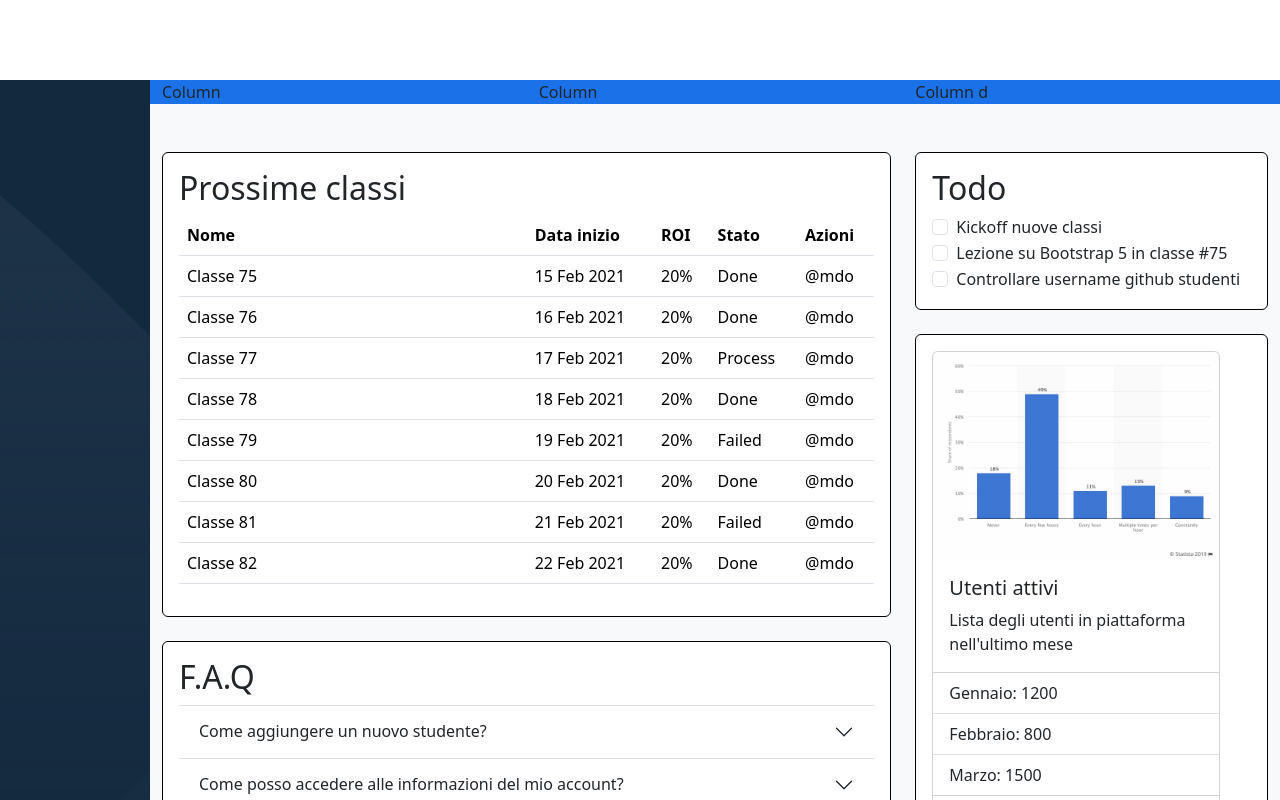
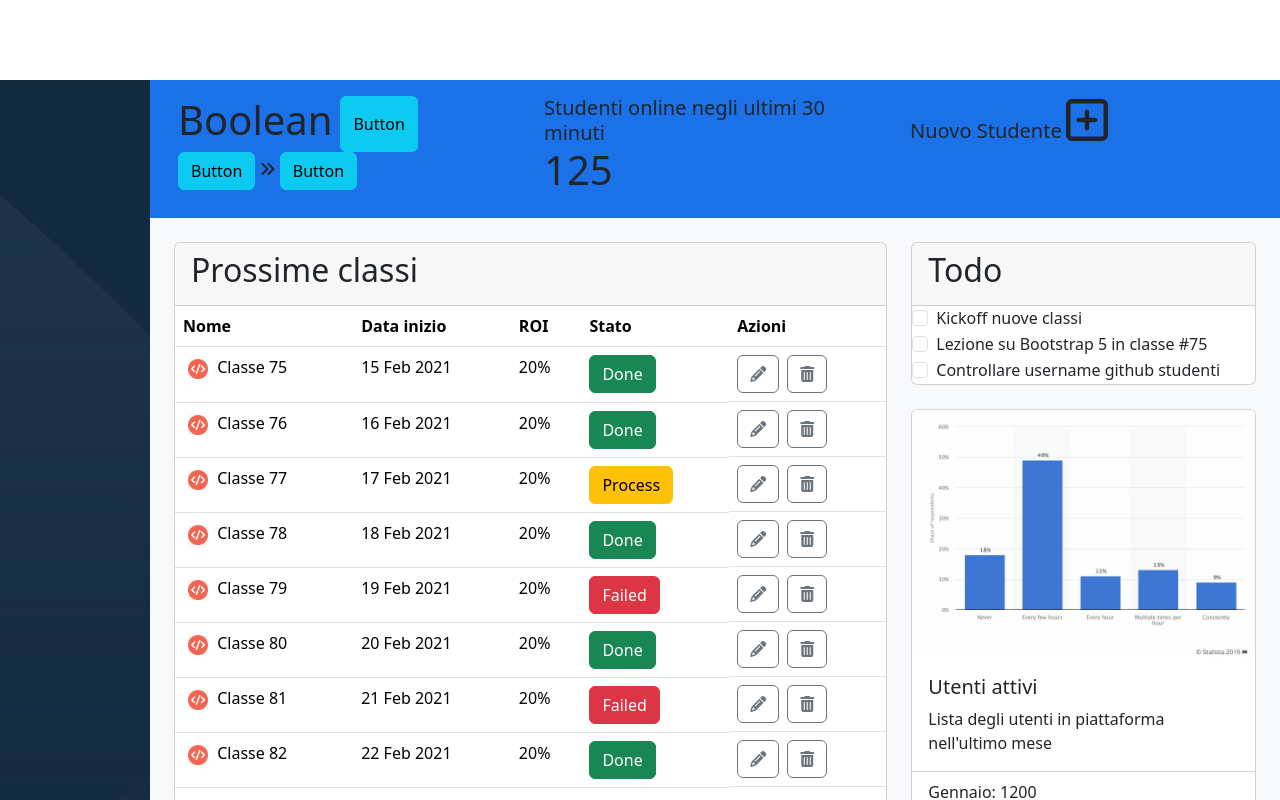
Before and after one commit to MarcoFonti/html-css-bootstrap-dashboard, a plain HTML site: page index.html in a window 1280 px wide. Drawn offline with nearby package versions, Linux system fonts and the light colour scheme.

Commit message:
add style main draft

```diff
--- a/css/style.css
+++ b/css/style.css
@@ -50,11 +50,32 @@
     background-color: #342e2e;
 }
 
+.recipe-image {
+    width: 20px;
+    margin:0px 5px;
+}
+
+
+
+
 /* ?MEDRIA QUERY*/
+
+@media screen and (min-width: 768px) {
+     /* Elementi solo a Schermo grande */
+     .large-display {
+
+    }
+}
+
 @media screen and (min-width: 992px) {
 
     /* Grandezza Aside */
     .recipe-aside {
         flex-basis: 150px;
     }
+
+    /* Elementi solo a Schermo grande */
+    .large-display {
+        display: inline-block;
+    }
 }
--- a/index.html
+++ b/index.html
@@ -23,31 +23,45 @@
           <header class="header-activity">
             <div class="container">
               <!-- Contenitore Row -->
-              <div class="row row-cols-1 row-cols-md-3">
+              <div class="row row-cols-1 row-cols-md-3 d-flex p-3">
                 <!-- Collona Primaria -->
                 <div class="col order-md-1">
-                  Column d
+                  <span class="h5">Nuovo Studente</span>
+                  <i class="fa-regular fa-square-plus fa-3x"></i>
                 </div>
                 <div class="col">
-                  Column
+                  <div class="d-flex gap-2">
+                    <h1>Boolean</h1>
+                    <button class="btn btn-info" type="button">Button</button>
+                  </div>
+                  <div class="d-grid gap-2 d-md-block">
+                    <button class="btn btn-info" type="button">Button</button>
+                    <i class="fa-solid fa-angles-right"></i>
+                    <button class="btn btn-info" type="button">Button</button>
+                  </div>
                 </div>
                 <div class="col">
-                  Column
+                  <span class="h5">Studenti online negli ultimi 30 minuti</span>
+                  <div class="h1">125</div>
                 </div>
               </div>
             </div>
           </header>
           <section class="recipe-progression">
-            <div class="container">
-              <div class="row py-5">
+            <div class="p-4">
+              <!-- Contenitore Row -->
+              <div class="row">
+                <!-- Collona Primaria -->
                 <div class="col-12 col-md-8">
-                  <div class="border border-black p-3 rounded-2 bg-white mb-4">
                   <!-- Tabella Classi -->
+                  <div class="card mb-4">
+                    <div class="card-header">
                       <h2>Prossime classi</h2>
+                    </div>
                     <table class="table caption-top table-hover">
                       <thead>
                         <tr>
-                          <th class="col-6" scope="col">Nome</th>
+                          <th class="col" scope="col">Nome</th>
                           <th scope="col">Data inizio</th>
                           <th scope="col">ROI</th>
                           <th scope="col">Stato</th>
@@ -56,69 +70,110 @@
                       </thead>
                       <tbody>
                         <tr>
-                          <td>Classe 75</td>
+                          <td><img class="recipe-image" src="img/class-avatar.jpg" alt="Immagine Classe"> Classe 75</td>
                           <td>15 Feb 2021</td>
                           <td>20%</td>
-                          <td>Done</td>
-                          <td>@mdo</td>
+                          <td>
+                            <button type="button" class="btn btn-success">Done</button>
+                          </td>
+                          <td class="d-flex gap-2">
+                            <button type="button" class="btn btn-outline-secondary"><i class="fa-solid fa-pencil"></i></button>
+                            <button type="button" class="btn btn-outline-secondary"><i class="fa-solid fa-trash-can"></i></button>
+                          </td>
                         </tr>
                         <tr>
-                          <td>Classe 76</td>
+                          <td><img class="recipe-image" src="img/class-avatar.jpg" alt="Immagine Classe"> Classe 76</td>
                           <td>16 Feb 2021</td>
                           <td>20%</td>
-                          <td>Done</td>
-                          <td>@mdo</td>
+                          <td>
+                            <button type="button" class="btn btn-success">Done</button>
+                          </td>
+                          <td class="d-flex gap-2">
+                            <button type="button" class="btn btn-outline-secondary"><i class="fa-solid fa-pencil"></i></button>
+                            <button type="button" class="btn btn-outline-secondary"><i class="fa-solid fa-trash-can"></i></button>
+                          </td>
                         </tr>
                         <tr>
-                          <td>Classe 77</td>
+                          <td><img class="recipe-image" src="img/class-avatar.jpg" alt="Immagine Classe"> Classe 77</td>
                           <td>17 Feb 2021</td>
                           <td>20%</td>
-                          <td>Process</td>
-                          <td>@mdo</td>
+                          <td>
+                            <button type="button" class="btn btn-warning">Process</button>
+                          </td>
+                          <td class="d-flex gap-2">
+                            <button type="button" class="btn btn-outline-secondary"><i class="fa-solid fa-pencil"></i></button>
+                            <button type="button" class="btn btn-outline-secondary"><i class="fa-solid fa-trash-can"></i></button>
+                          </td>
                         </tr>
                         <tr>
-                          <td>Classe 78</td>
+                          <td><img class="recipe-image" src="img/class-avatar.jpg" alt="Immagine Classe"> Classe 78</td>
                           <td>18 Feb 2021</td>
                           <td>20%</td>
-                          <td>Done</td>
-                          <td>@mdo</td>
+                          <td>
+                            <button type="button" class="btn btn-success">Done</button>
+                          </td>
+                          <td class="d-flex gap-2">
+                            <button type="button" class="btn btn-outline-secondary"><i class="fa-solid fa-pencil"></i></button>
+                            <button type="button" class="btn btn-outline-secondary"><i class="fa-solid fa-trash-can"></i></button>
+                          </td>
                         </tr>
                         <tr>
-                          <td>Classe 79</td>
+                          <td><img class="recipe-image" src="img/class-avatar.jpg" alt="Immagine Classe"> Classe 79</td>
                           <td>19 Feb 2021</td>
                           <td>20%</td>
-                          <td>Failed</td>
-                          <td>@mdo</td>
+                          <td>
+                            <button type="button" class="btn btn-danger">Failed</button>
+                          </td>
+                          <td class="d-flex gap-2">
+                            <button type="button" class="btn btn-outline-secondary"><i class="fa-solid fa-pencil"></i></button>
+                            <button type="button" class="btn btn-outline-secondary"><i class="fa-solid fa-trash-can"></i></button>
+                          </td>
                         </tr>
                         <tr>
-                          <td>Classe 80</td>
+                          <td><img class="recipe-image" src="img/class-avatar.jpg" alt="Immagine Classe"> Classe 80</td>
                           <td>20 Feb 2021</td>
                           <td>20%</td>
-                          <td>Done</td>
-                          <td>@mdo</td>
+                          <td>
+                            <button type="button" class="btn btn-success">Done</button>
+                          </td>
+                          <td class="d-flex gap-2">
+                            <button type="button" class="btn btn-outline-secondary"><i class="fa-solid fa-pencil"></i></button>
+                            <button type="button" class="btn btn-outline-secondary"><i class="fa-solid fa-trash-can"></i></button>
+                          </td>
                         </tr>
                         <tr>
-                          <td>Classe 81</td>
+                          <td><img class="recipe-image" src="img/class-avatar.jpg" alt="Immagine Classe"> Classe 81</td>
                           <td>21 Feb 2021</td>
                           <td>20%</td>
-                          <td>Failed</td>
-                          <td>@mdo</td>
+                          <td>
+                            <button type="button" class="btn btn-danger">Failed</button>
+                          </td>
+                          <td class="d-flex gap-2">
+                            <button type="button" class="btn btn-outline-secondary"><i class="fa-solid fa-pencil"></i></button>
+                            <button type="button" class="btn btn-outline-secondary"><i class="fa-solid fa-trash-can"></i></button>
+                          </td>
                         </tr>
                         <tr>
-                          <td>Classe 82</td>
+                          <td><img class="recipe-image" src="img/class-avatar.jpg" alt="Immagine Classe"> Classe 82</td>
                           <td>22 Feb 2021</td>
                           <td>20%</td>
-                          <td>Done</td>
-                          <td>@mdo</td>
+                          <td>
+                            <button type="button" class="btn btn-success">Done</button>
+                          </td>
+                          <td class="d-flex gap-2">
+                            <button type="button" class="btn btn-outline-secondary"><i class="fa-solid fa-pencil"></i></button>
+                            <button type="button" class="btn btn-outline-secondary"><i class="fa-solid fa-trash-can"></i></button>
+                          </td>
                         </tr>
                       </tbody>
                     </table>
                   </div>
-
                   <!-- F.A.Q -->
-                  <div class="border border-black p-3 rounded-2 bg-white">
+                  <div class="card mb-4">
+                    <div class="card-header">
+                      <h2>F.A.Q</h2>
+                    </div>
                     <div class="accordion accordion-flush" id="accordionFlushExample">
-                      <h2>F.A.Q</h2>
                       <div class="accordion-item">
                         <h2 class="accordion-header">
                           <button class="accordion-button collapsed" type="button" data-bs-toggle="collapse" data-bs-target="#flush-collapseOne" aria-expanded="false" aria-controls="flush-collapseOne">
@@ -126,7 +181,7 @@
                           </button>
                         </h2>
                         <div id="flush-collapseOne" class="accordion-collapse collapse" data-bs-parent="#accordionFlushExample">
-                          <div class="accordion-body">Placeholder content for this accordion, which is intended to demonstrate the <code>.accordion-flush</code> class. This is the first item's accordion body.</div>
+                          <div class="accordion-body">Clicca sul + in alto nella sezione blu.</div>
                         </div>
                       </div>
                       <div class="accordion-item">
@@ -136,7 +191,7 @@
                           </button>
                         </h2>
                         <div id="flush-collapseTwo" class="accordion-collapse collapse" data-bs-parent="#accordionFlushExample">
-                          <div class="accordion-body">Placeholder content for this accordion, which is intended to demonstrate the <code>.accordion-flush</code> class. This is the second item's accordion body. Let's imagine this being filled with some actual content.</div>
+                          <div class="accordion-body">Clicca sull'icona della campanella.</div>
                         </div>
                       </div>
                       <div class="accordion-item">
@@ -146,17 +201,19 @@
                           </button>
                         </h2>
                         <div id="flush-collapseThree" class="accordion-collapse collapse" data-bs-parent="#accordionFlushExample">
-                          <div class="accordion-body">Placeholder content for this accordion, which is intended to demonstrate the <code>.accordion-flush</code> class. This is the third item's accordion body. Nothing more exciting happening here in terms of content, but just filling up the space to make it look, at least at first glance, a bit more representative of how this would look in a real-world application.</div>
+                          <div class="accordion-body">Certo che si.</div>
                         </div>
                       </div>
                     </div>
                   </div>
                 </div>
-                <!-- Collona Secondaria -->
+                <!-- Colonna Secondaria -->
                 <div class="col-12 col-md-4">
                   <!-- .Todo -->
-                  <div class="border border-black p-3 rounded-2 bg-white mb-4">
+                  <div class="card mb-4">
+                    <div class="card-header">
                       <h2>Todo</h2>
+                    </div>
                     <div class="form-check">
                       <input class="form-check-input" type="checkbox" value="" id="kickoff">
                       <label class="form-check-label" for="kickoff">
@@ -176,9 +233,8 @@
                       </label>
                     </div>
                   </div>
-                  <div class="border border-black p-3 rounded-2 bg-white">
                   <!-- Card Utenti Attivi -->
-                    <div class="card" style="width: 18rem;">
+                  <div class="card">
                     <img src="img/stats.jpeg" class="card-img-top" alt="Statistiche utenti attivi">
                     <div class="card-body">
                       <h5 class="card-title">Utenti attivi</h5>
@@ -196,7 +252,6 @@
                 </div>
               </div>
             </div>
-            </div>
           </section>
         </main>
       </div>
```
Lines whose indentation alone changed are shown as unchanged.
